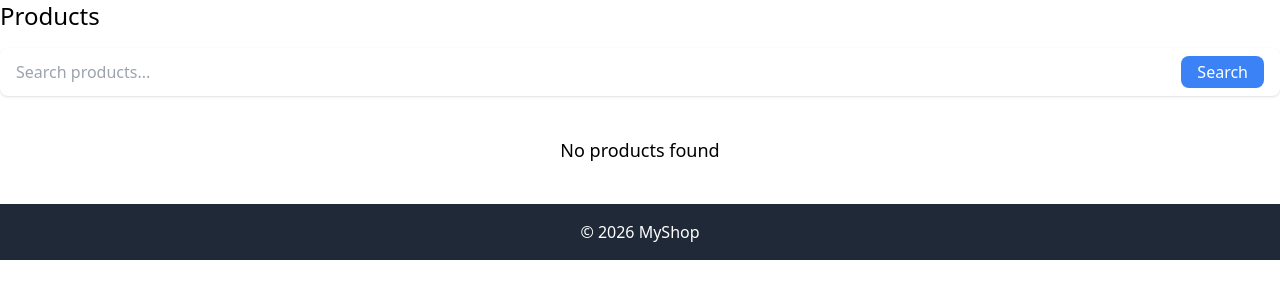
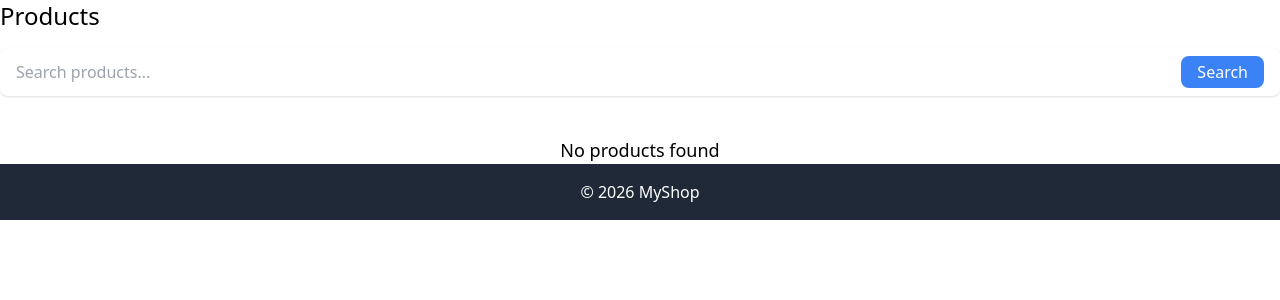
Before and after one commit to ALTUM-02/on_market, a Django app: page / in a window 1280 px wide. Shown: the part 64-364 px from the top of the page. Run offline with Django 4.2, Linux system fonts and the light colour scheme; data that the repository does not hold is empty; some libraries are stand-ins or nearby versions.

Commit message:
new change

```diff
--- a/media/Projects/on_market/templates/base/footer.html
+++ b/media/Projects/on_market/templates/base/footer.html
@@ -1,3 +1,3 @@
-<footer class="bg-gray-800 text-white text-center p-4 mt-10">
+<footer class="bg-gray-800 text-white text-center py-4">
     © 2026 MyShop
 </footer>
```
